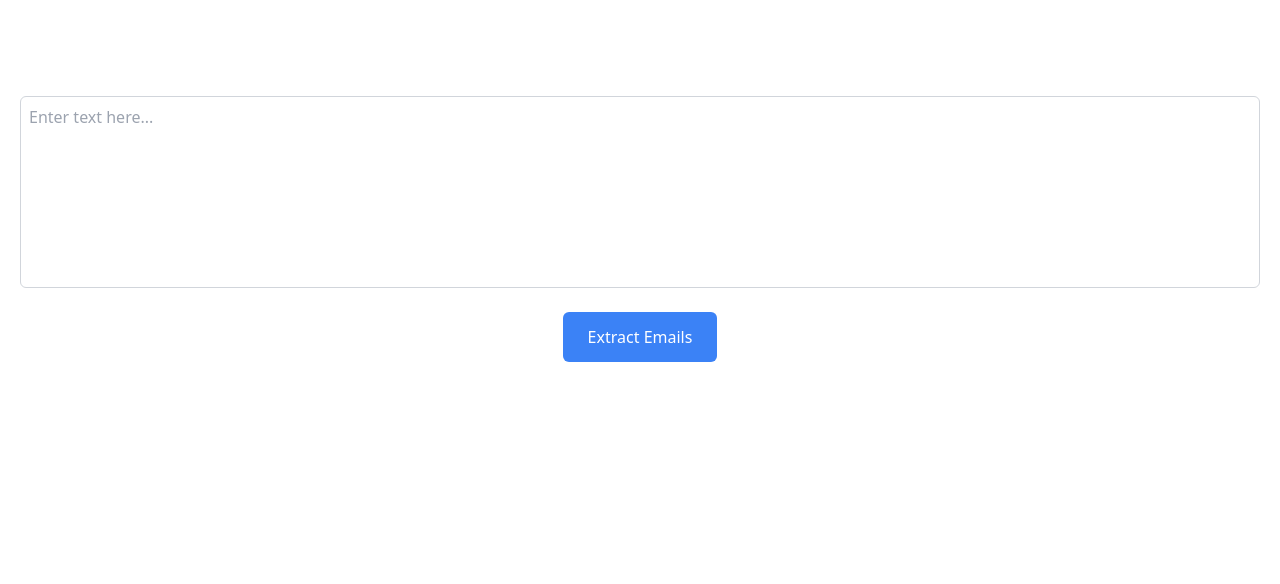
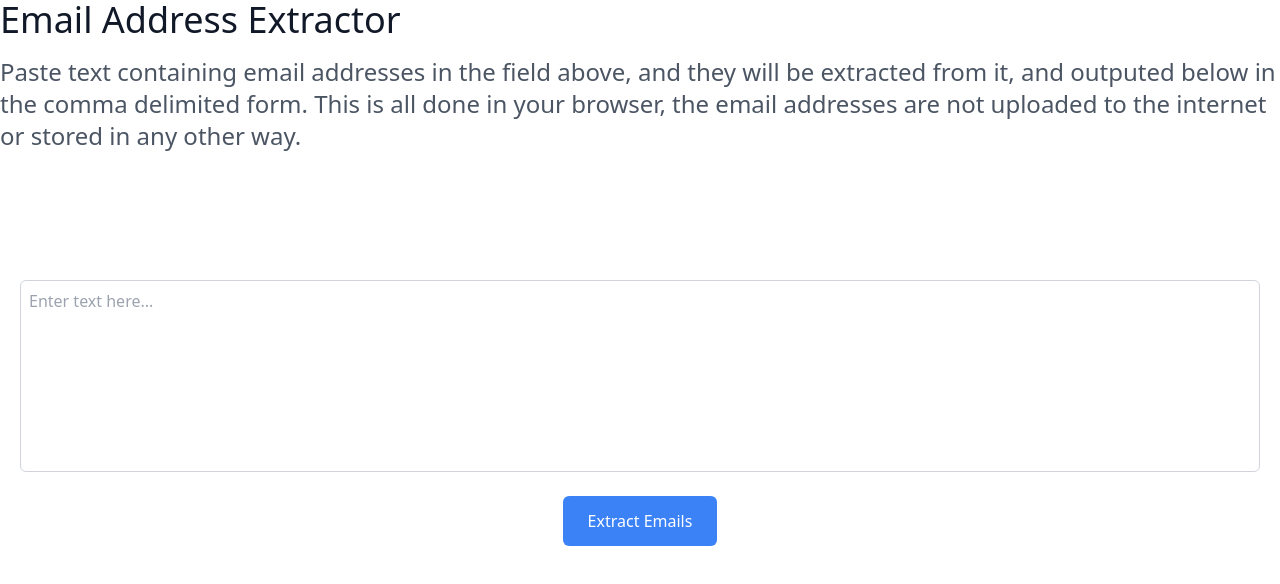
Before and after one commit to OliverEverard/emailAddressExtractor, a plain HTML site: page index.html in a window 1280 px wide. Drawn offline with nearby package versions, Linux system fonts and the light colour scheme; no server answers.

Commit message:
Update index.html

```diff
--- a/index.html
+++ b/index.html
@@ -19,6 +19,8 @@
       </script>
 
     <section class="text-gray-600 body-font">
+        <h1 class="title-font sm:text-4xl text-3xl mb-4 font-medium text-gray-900">Email Address Extractor</h1>
+        <p class="mb-8 leading-relaxed sm:text-2xl">Paste text containing email addresses in the field above, and they will be extracted from it, and outputed below in the comma delimited form. This is all done in your browser, the email addresses are not uploaded to the internet or stored in any other way.</p>
       <div class="container mx-auto flex px-5 py-24 items-center justify-center flex-col">
         <textarea id="input-textarea" class="w-full h-48 p-2 border border-gray-300 rounded-md mb-6 resize-none" placeholder="Enter text here..."></textarea>
         <button id="extract-button" class="inline-flex items-center justify-center px-6 py-3 border border-transparent text-base font-medium rounded-md text-white bg-blue-500 hover:bg-blue-600 focus:outline-none focus:ring-2 focus:ring-offset-2 focus:ring-blue-500">Extract Emails</button>
```
